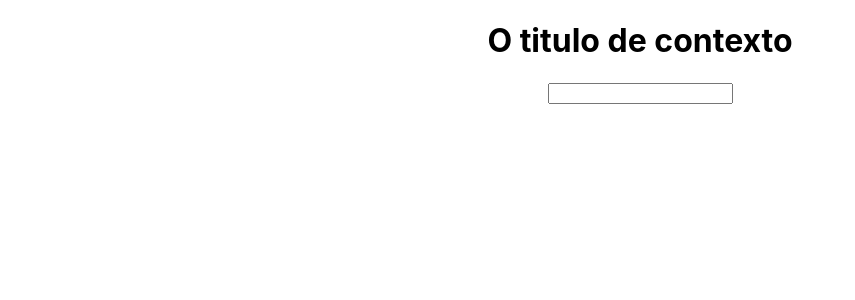
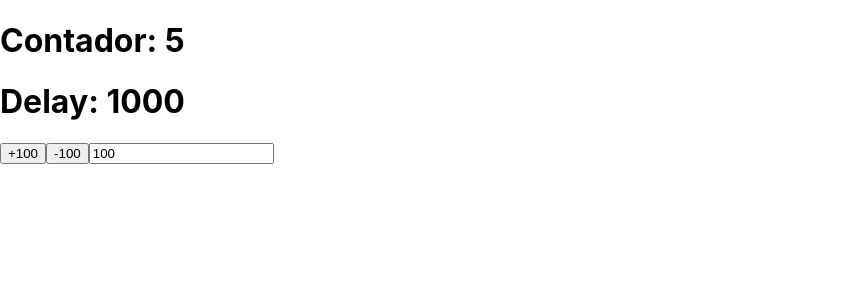
Before and after one commit to guimoreirap/project-3-hooksReact, a React (Create React App) app: page / in a window 1280 px wide. Shown: the top 300 px of the page, without its empty margins (0-855 px from the left). Built offline with nearby package versions, Linux system fonts and the light colour scheme.

Commit message:
useMyHook Delay

```diff
--- a/src/App.js
+++ b/src/App.js
@@ -1,67 +1,48 @@
-import P from 'prop-types';
-import { createContext, useContext, useReducer, useRef } from 'react';
-import './App.css';
+import { useEffect, useRef, useState } from 'react';
 
-//actions.js
-export const actions = {
-  CHANGE_TITLE: 'CHANGE_TITLE',
+const useMyHook = (cb, delay = 1000) => {
+  const savedCb = useRef();
+
+  useEffect(() => {
+    savedCb.current = cb;
+  }, [cb]);
+
+  useEffect(() => {
+    const interval = setInterval(() => {
+      cb();
+    }, delay);
+
+    return () => clearInterval(interval);
+  }, [cb]);
 };
 
-//data.js
-export const globalState = {
-  title: 'O titulo de contexto',
-  body: 'O body de contexto',
-  counter: 0,
-};
+function App() {
+  const [counter, setCounter] = useState(0);
+  const [delay, setDelay] = useState(1000);
+  const [incrementor, setIncrementor] = useState(100);
 
-//reducer.js
-export const reducer = (state, action) => {
-  switch (action.type) {
-    case actions.CHANGE_TITLE: {
-      console.log('Mudar titulo');
-      return { ...state, title: action.payload };
-    }
-  }
-  return { ...state };
-};
-
-//AppContext.jsx
-export const Context = createContext();
-export const AppContext = ({ children }) => {
-  const [state, dispatch] = useReducer(reducer, globalState);
-
-  const changeTitle = (payload) => {
-    dispatch({ type: actions.CHANGE_TITLE, payload });
-  };
-
-  return <Context.Provider value={{ state, changeTitle }}>{children}</Context.Provider>;
-};
-
-AppContext.propTypes = {
-  children: P.node,
-};
-
-//H1/index.jsx
-export const H1 = () => {
-  const context = useContext(Context);
-  const inputRef = useRef();
+  useMyHook(() => setCounter((c) => c + 1), delay);
 
   return (
-    <>
-      <h1 onClick={() => context.changeTitle(inputRef.current.value)}>{context.state.title}</h1>
-      <input type="text" ref={inputRef} />
-    </>
-  );
-};
-
-//App.jsx
-function App() {
-  return (
-    <AppContext>
-      <div className="App">
-        <H1 />
-      </div>
-    </AppContext>
+    <div>
+      <h1>Contador: {counter} </h1>
+      <h1>Delay: {delay} </h1>
+      <button
+        onClick={() => {
+          setDelay((d) => d + incrementor);
+        }}
+      >
+        +{incrementor}
+      </button>
+      <button
+        onClick={() => {
+          setDelay((d) => d - incrementor);
+        }}
+      >
+        -{incrementor}
+      </button>
+      <input type="number" value={incrementor} onChange={(e) => setIncrementor(Number(e.target.value))} />
+    </div>
   );
 }
 
```
